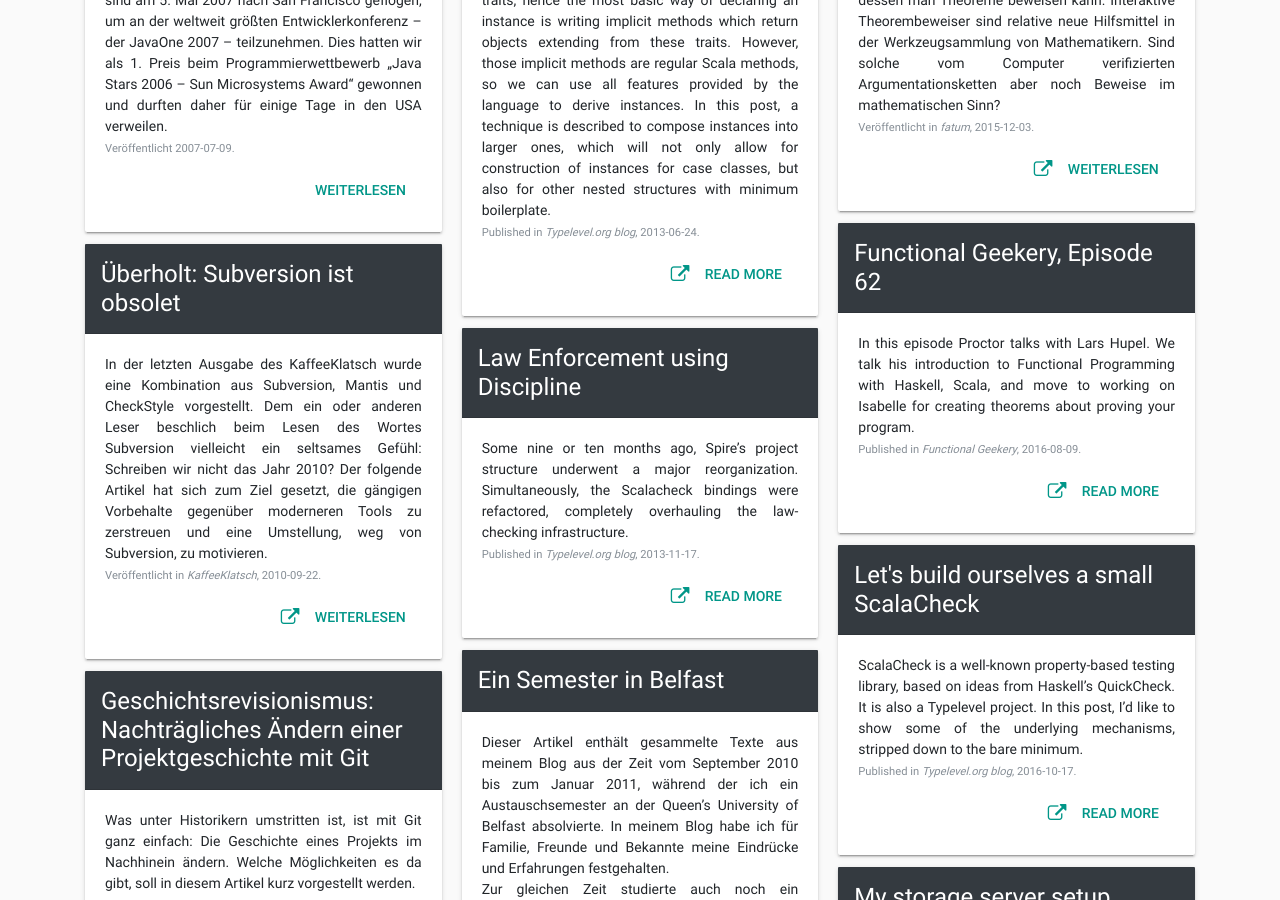
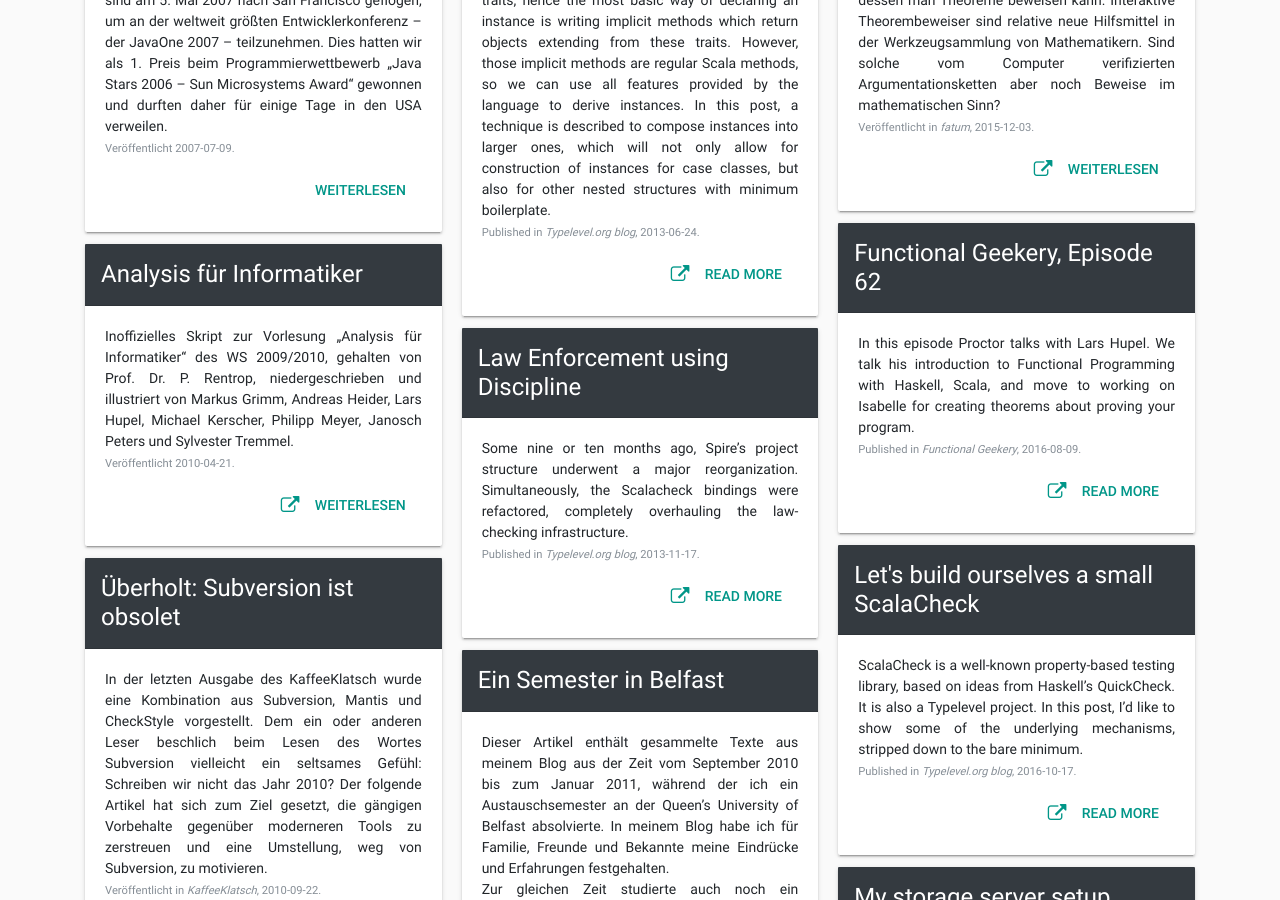
Before and after one commit to larsrh/website, a Jekyll site: the page built from articles.html, in a window 1280 px wide and 900 px high, scrolled down 407 px. Built offline with Jekyll 4.4.1, drawn with Linux system fonts in a browser that asks for light colours; comment, search, counter and statistics services are not loaded.

Commit message:
Skript zu "Analysis für Informatiker"

```diff
--- a/_data/external_articles.yml
+++ b/_data/external_articles.yml
@@ -1,3 +1,8 @@
+- pub_date: 2010-04-21
+  title: "Analysis für Informatiker"
+  abstract: "Inoffizielles Skript zur Vorlesung „Analysis für Informatiker“ des WS 2009/2010, gehalten von Prof. Dr. P. Rentrop, niedergeschrieben und illustriert von Markus Grimm, Andreas Heider, Lars Hupel, Michael Kerscher, Philipp Meyer, Janosch Peters und Sylvester Tremmel."
+  link: "/pub/skript-analysis.pdf"
+  lang: de
 - pub_date: 2010-09-22
   title: "Überholt: Subversion ist obsolet"
   journal: "KaffeeKlatsch"
--- a/_includes/article_card.html
+++ b/_includes/article_card.html
@@ -23,7 +23,7 @@
           {% else %}
             Published
           {% endif %}
-          {% if article.is_article %}{% else %}in <em>{{ article.journal }}</em>,{% endif %} {{ article.pub_date }}.
+          {% if article.is_article %}{% elsif article.journal %}in <em>{{ article.journal }}</em>,{% endif %} {{ article.pub_date }}.
         </small>
       </div>
       <div class="pull-right">
```
Also changed, not shown: 1 other file.
